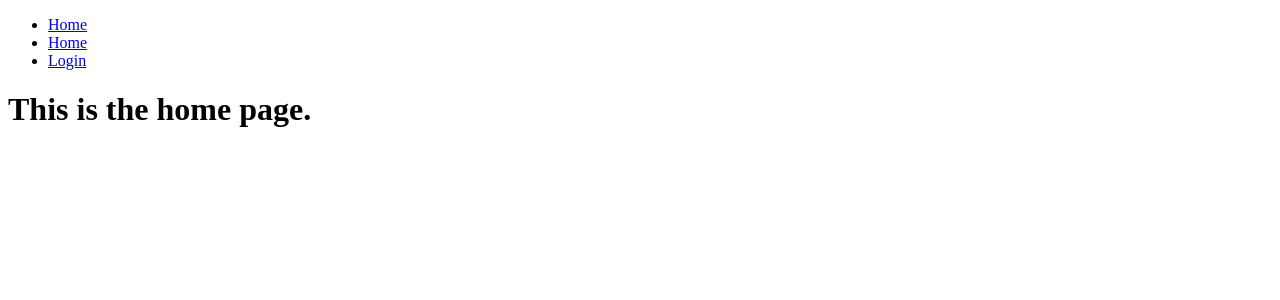
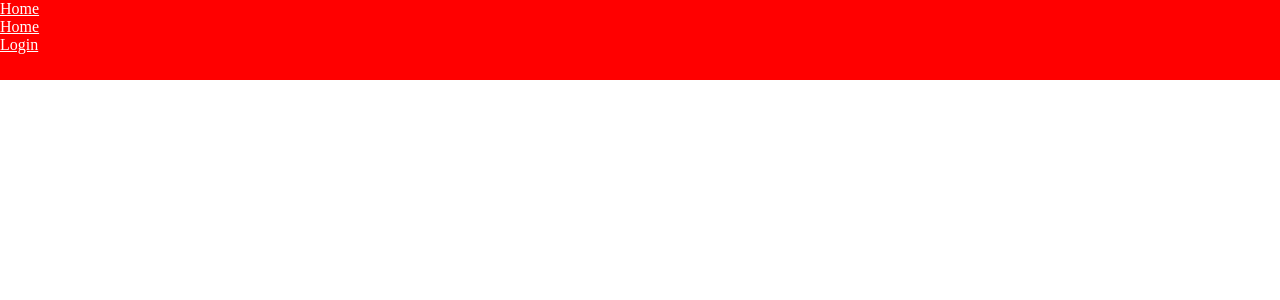
Before and after one commit to royvds/StoreManager, a React app: page / in a window 1280 px wide. Shown: the top 300 px of the page. Built offline with nearby package versions, Linux system fonts and the light colour scheme; the HTML template or start-up script is replaced by a standard one.

Commit message:
Added SASS (css)

```diff
--- a/package.json
+++ b/package.json
@@ -18,15 +18,19 @@
     "@babel/preset-env": "^7.4.2",
     "@babel/preset-react": "^7.0.0",
     "babel-loader": "^8.0.5",
+    "css-loader": "^2.1.1",
     "react-hot-loader": "^4.8.2",
+    "style-loader": "^0.23.1",
     "webpack": "^4.29.6",
     "webpack-cli": "^3.3.0",
     "webpack-dev-server": "^3.2.1"
   },
   "dependencies": {
+    "node-sass": "^4.11.0",
     "react": "^16.8.6",
     "react-dom": "^16.8.6",
     "react-router": "^5.0.0",
-    "react-router-dom": "^5.0.0"
+    "react-router-dom": "^5.0.0",
+    "sass-loader": "^7.1.0"
   }
 }
--- a/src/index.jsx
+++ b/src/index.jsx
@@ -5,7 +5,7 @@ import { Router, BrowserRouter } from 'react-router-dom';
 import routes from './routes';
 import App from './components/app'
 
-require('./stylesheets/style.css');
+require('./stylesheets/style.sass');
 
 ReactDOM.render((
   <BrowserRouter routes={routes}>
--- /dev/null
+++ b/src/stylesheets/style.sass
@@ -0,0 +1,13 @@
+*
+  margin: 0
+  padding: 0
+
+nav
+  height: 80px
+  width: 100%
+  position: absolute
+  top: 0
+  left: 0
+  background-color: red
+  &>ul>li>a
+    color: white
--- a/webpack.config.js
+++ b/webpack.config.js
@@ -8,6 +8,14 @@ module.exports = {
         test: /\.(js|jsx)$/,
         exclude: /node_modules/,
         use: ['babel-loader']
+      },
+      {
+        test: /\.sass$/,
+        loaders: [
+          require.resolve('style-loader'),
+          require.resolve('css-loader'),
+          require.resolve('sass-loader')
+        ]
       }
     ]
   },
```
Also changed, not shown: src/stylesheets/style.css (deleted), 4 other files (tests, documents, lock files or other folders).
